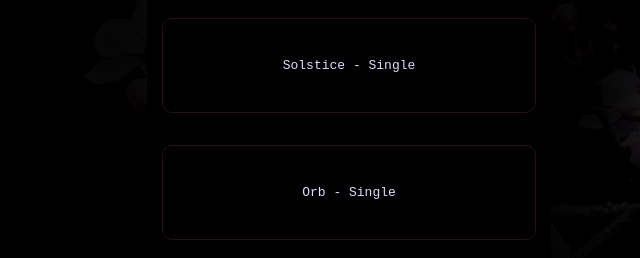
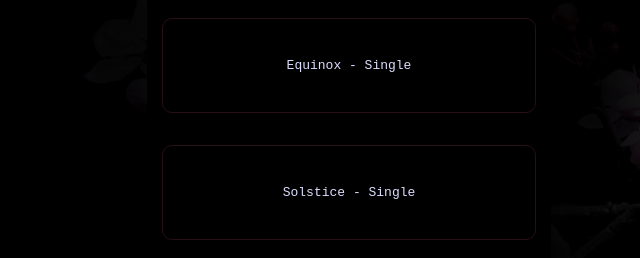
Before and after one commit to gekofroot/axya_nxu, a plain HTML site: page music.html in a window 1280 px wide. Shown: the part 316-574 px from the top of the page, 291-931 px from the left. Drawn offline with Linux system fonts and the light colour scheme.

Commit message:
fresh commit

```diff
--- a/music.html
+++ b/music.html
@@ -178,6 +178,9 @@
 	      </a>
 	    </li>
 	<li>
+              <a href="./music/axya_nxu_equinox.zip">Equinox - Single</a>
+	</li>
+	<li>
               <a href="./music/axya_nxu_solstice.zip">Solstice - Single</a>
 	</li>
 	<li>
```
